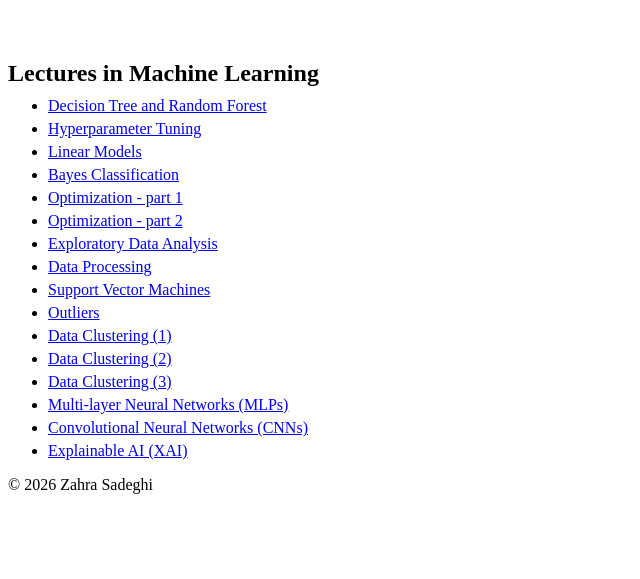
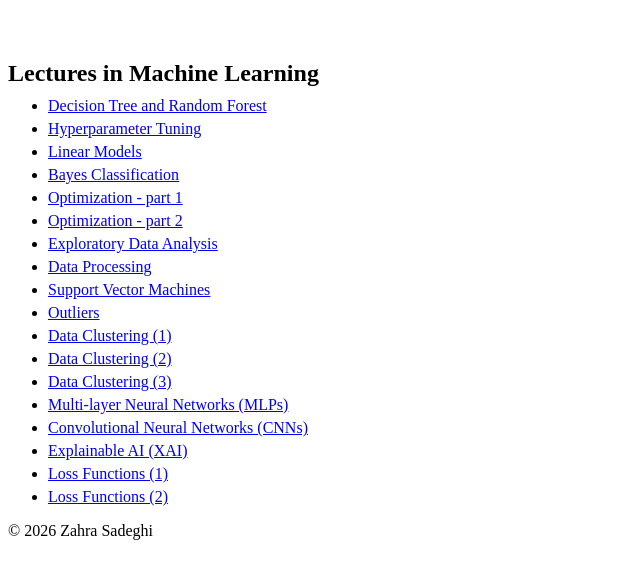
Before and after one commit to zahsa/zahsa.github.io, a Jekyll site: the page built from lmn/index.md, in a window 1280 px wide. Shown: the top 579 px of the page, without its empty margins (0-640 px from the left). Built offline with Jekyll 4.4.1, drawn with Linux system fonts in a browser that asks for light colours.

Commit message:
Add links for Loss Functions lectures to index.md

```diff
--- a/lmn/index.md
+++ b/lmn/index.md
@@ -65,3 +65,11 @@ title: Talks
 <ul style="margin:0 0 5px;">
   <li><a href="https://www.slideshare.net/slideshow/machine-learning-lectures-explainable-ai/285710261"> Explainable AI (XAI) </a></li>
 </ul>
+
+<ul style="margin:0 0 5px;">
+  <li><a href="https://www.slideshare.net/slideshow/machine-learning-lectures-loss-functions-1/285710356"> Loss Functions (1) </a></li>
+</ul>
+
+<ul style="margin:0 0 5px;">
+  <li><a href="https://www.slideshare.net/slideshow/machine-learning-lectures-loss-functions-2/285710400"> Loss Functions (2) </a></li>
+</ul>
```
